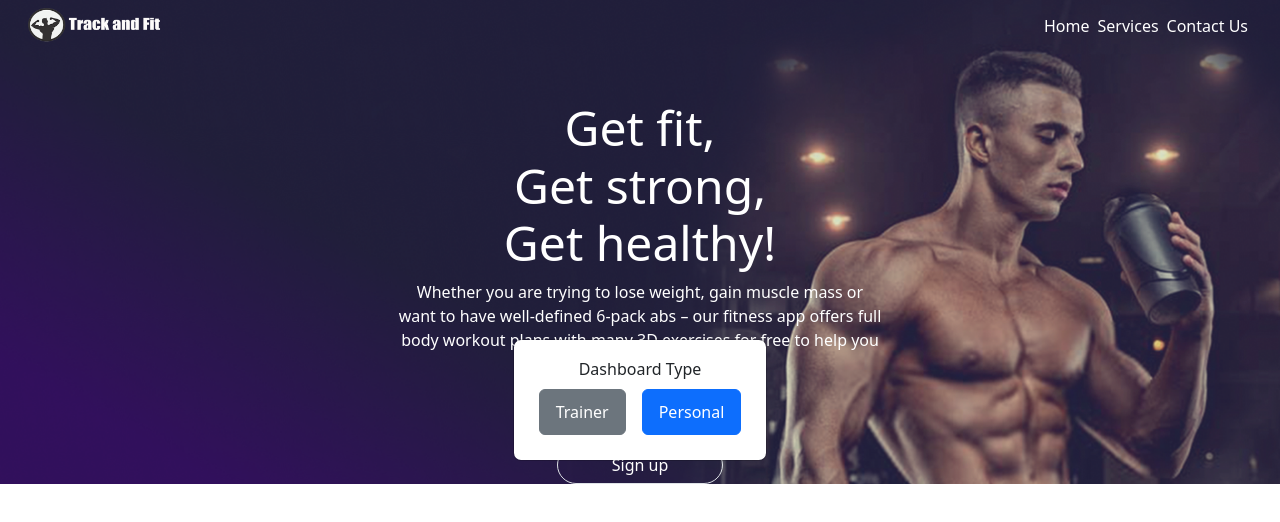
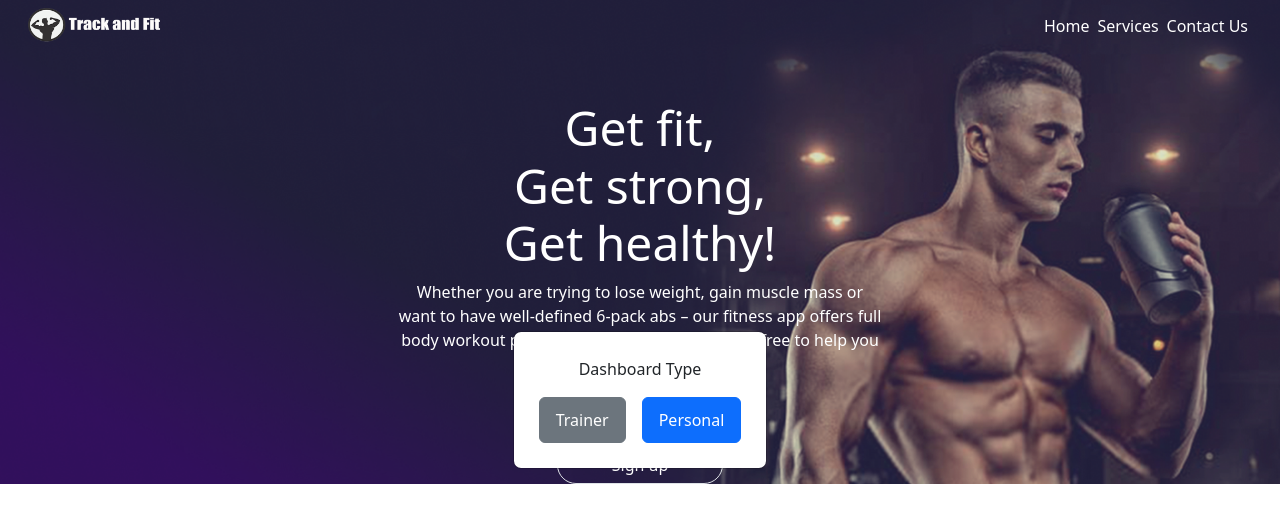
Before and after one commit to CodeITLab/fit_track_frontend_app, a Vue app: page / in a window 1280 px wide. Both pictures are taken after a click on the button "Log in". Shown: the top 522 px of the page. Built offline with nearby package versions, Linux system fonts and the light colour scheme.

Commit message:
Update LoginFormModalBody.vue

```diff
--- a/src/components/login-component/LoginFormModalBody.vue
+++ b/src/components/login-component/LoginFormModalBody.vue
@@ -14,7 +14,7 @@ const setValueToFalse = (): void => {
           class="modal-body d-flex flex-column justify-content-center align-items-center"
         >
         <div>
-          <label for="Chose dashboard type">Dashboard Type</label>
+          <label class="m-2" for="Chose dashboard type">Dashboard Type</label>
         </div>
         <div>
           <button type="button" class="btn btn-secondary m-2" @click="setValueToFalse"> <router-link class="nav-link links p-1 text-decoration-none"
```
